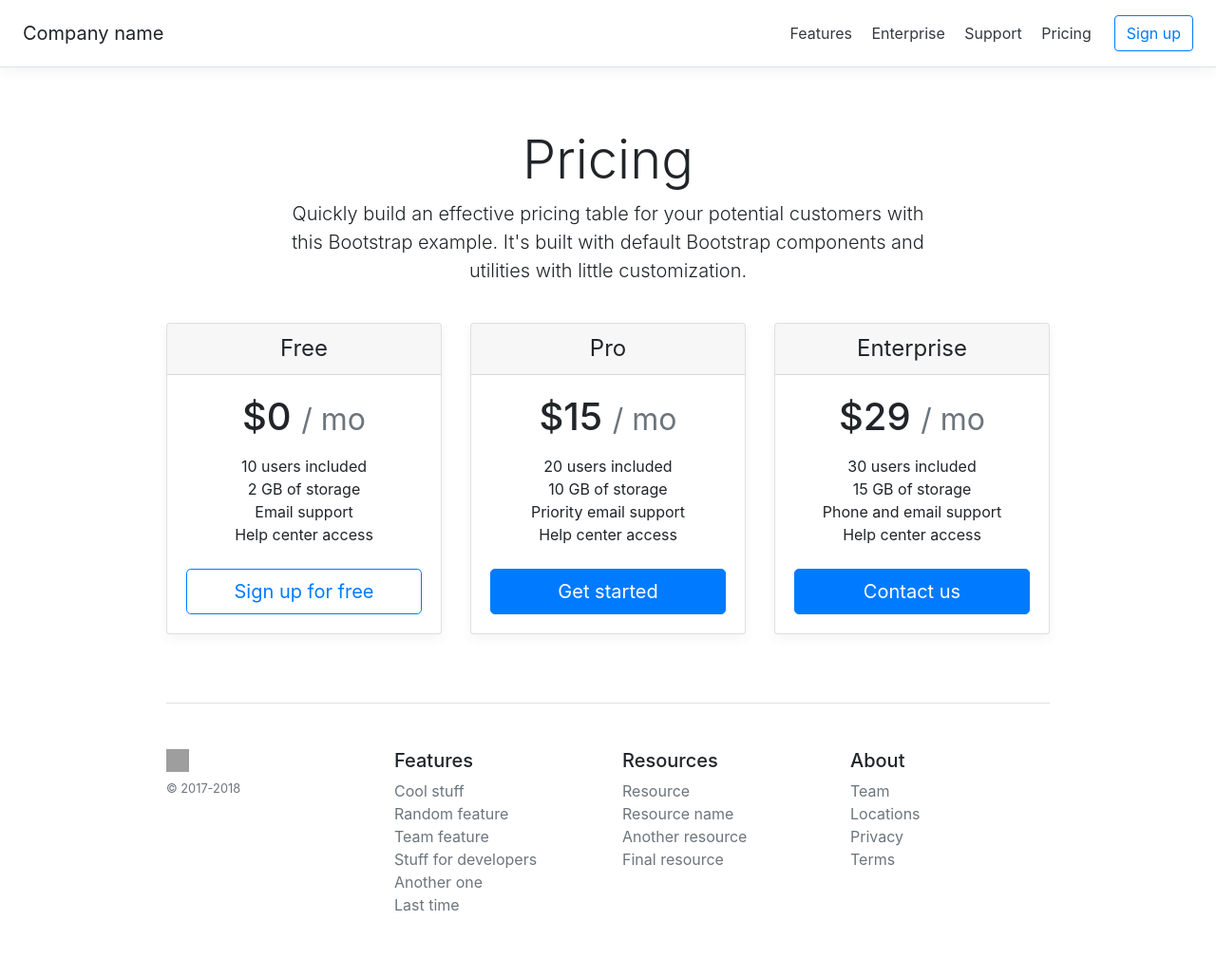
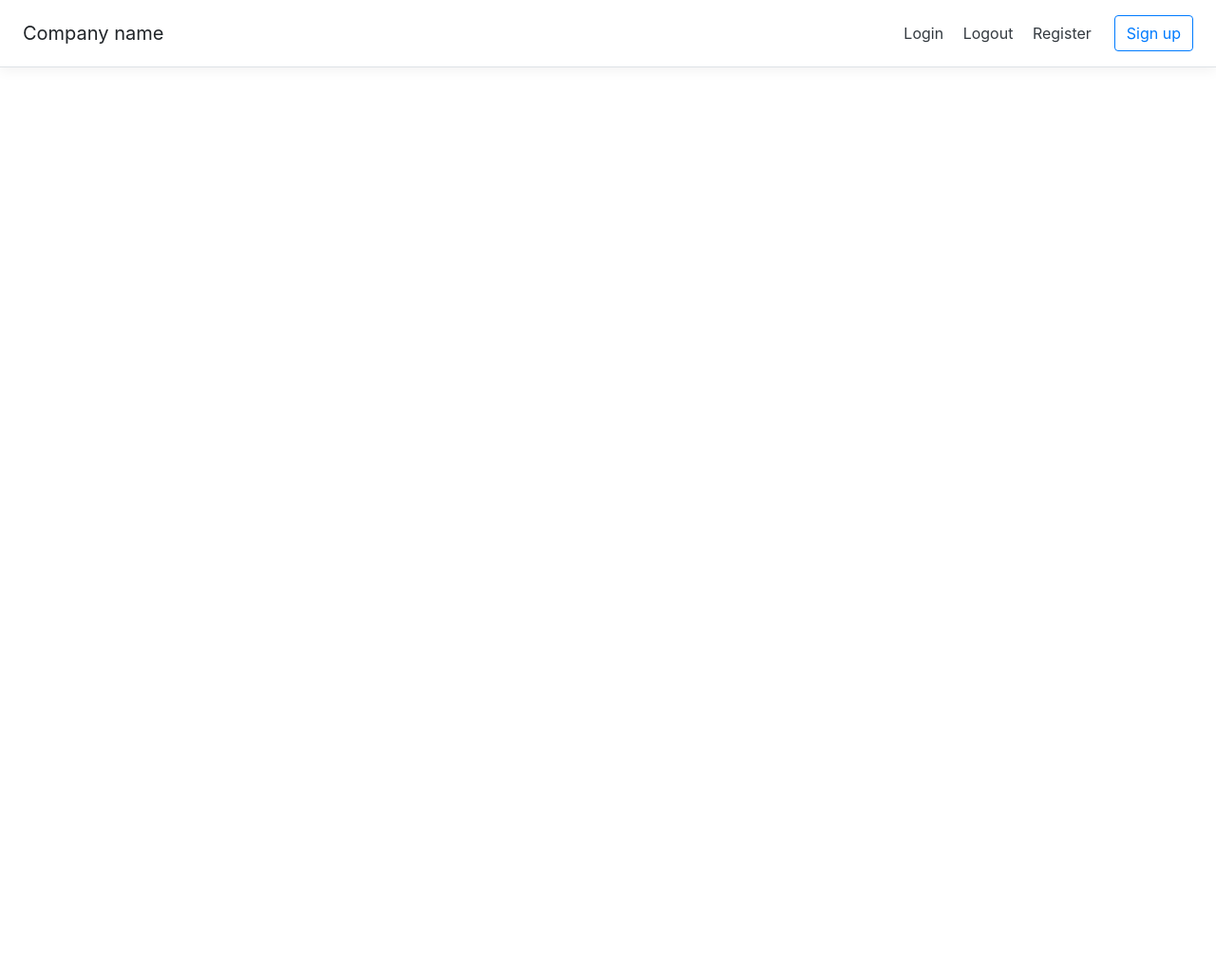
Before and after one commit to usermuser/reduxProj, a Django app: page /landing/ in a window 1280 px wide. Shown: the whole page at 95% size. After the commit the page ends 71 px from the top, so only its background shows below. Run offline with Django 3.2, Linux system fonts and the light colour scheme; some libraries are stand-ins or nearby versions; grey boxes are pictures that could not be loaded.

Commit message:
changed login link, fixed broken verstka

```diff
--- a/landing/templates/landing/base.html
+++ b/landing/templates/landing/base.html
@@ -21,17 +21,20 @@
     {% include "landing/navbar.html" %}
 
 
-    <div class="pricing-header px-3 py-3 pt-md-5 pb-md-4 mx-auto text-center">
+    <!-- <div class="pricing-header px-3 py-3 pt-md-5 pb-md-4 mx-auto text-center">
       <h1 class="display-4">Pricing</h1>
       <p class="lead">Quickly build an effective pricing table for your potential customers with this Bootstrap example. It's built with default Bootstrap components and utilities with little customization.</p>
-    </div>
+    </div> -->
 
-    {% include "landing/container.html" %}
+    {% block content %}
+    {% endblock %}
+
+    <!-- {% include "landing/container.html" %} -->
 
     <!-- we created one more container for footer -->
-    <div class="container">
+    <!-- <div class="container">
       {% include "landing/footer.html" %}
-    </div>
+    </div> -->
 
     <!-- Bootstrap core JavaScript
     ================================================== -->
--- a/landing/templates/landing/navbar.html
+++ b/landing/templates/landing/navbar.html
@@ -1,10 +1,10 @@
 <div class="d-flex flex-column flex-md-row align-items-center p-3 px-md-4 mb-3 bg-white border-bottom box-shadow">
       <h5 class="my-0 mr-md-auto font-weight-normal">Company name</h5>
       <nav class="my-2 my-md-0 mr-md-3">
-        <a class="p-2 text-dark" href="#">Features</a>
-        <a class="p-2 text-dark" href="#">Enterprise</a>
-        <a class="p-2 text-dark" href="#">Support</a>
-        <a class="p-2 text-dark" href="#">Pricing</a>
+        <a class="p-2 text-dark" href="{% url 'auth_login' %}">Login</a>
+        <a class="p-2 text-dark" href="#">Logout</a>
+        <a class="p-2 text-dark" href="#">Register</a>
+        <!-- <a class="p-2 text-dark" href="#">Pricing</a> -->
       </nav>
       <a class="btn btn-outline-primary" href="#">Sign up</a>
 </div>
--- a/reduxProj/settings.py
+++ b/reduxProj/settings.py
@@ -145,4 +145,4 @@ print(STATICFILES_DIRS)
 ACCOUNT_ACTIVATION_DAYS = 7         # One-week activation window
 REGISTRATION_AUTO_LOGIN = True      # Automatically log the user in.
 SITE_ID = 1
-LOGIN_REDIRECT_URL = '/admin/'
+LOGIN_REDIRECT_URL = '/landing'
--- a/templates/registration/login.html
+++ b/templates/registration/login.html
@@ -1,4 +1,8 @@
-{% extends "registration/registration_base.html" %}
+{% extends "landing/base.html" %}
+{% comment %}
+<!-- {% extends "registration/registration_base.html" %} -->
+{% endcomment %}
+
 {% load i18n %}
 
 {% block title %}{% trans "Log in" %}{% endblock %}
--- a/templates/registration/registration_base.html
+++ b/templates/registration/registration_base.html
@@ -1 +1 @@
-{% extends "base.html" %}
+{% extends "landing/base.html" %}
--- a/templates/registration/registration_form.html
+++ b/templates/registration/registration_form.html
@@ -4,11 +4,14 @@
 {% block title %}{% trans "Register for an account" %}{% endblock %}
 
 {% block content %}
+<div class="col-sm-6 col-sm-offset-3">
+<h1>Register Now</h1>
 <form method="post" action="">
     {% csrf_token %}
     {{ form.as_p }}
-    <input type="submit" value="{% trans 'Submit' %}" />
+    <input class="btn btn-primar" type="submit" value="{% trans 'Submit' %}" />
 </form>
+</div>
 {% endblock %}
 
 
```
Also changed, not shown: README.md, db.sqlite3.
